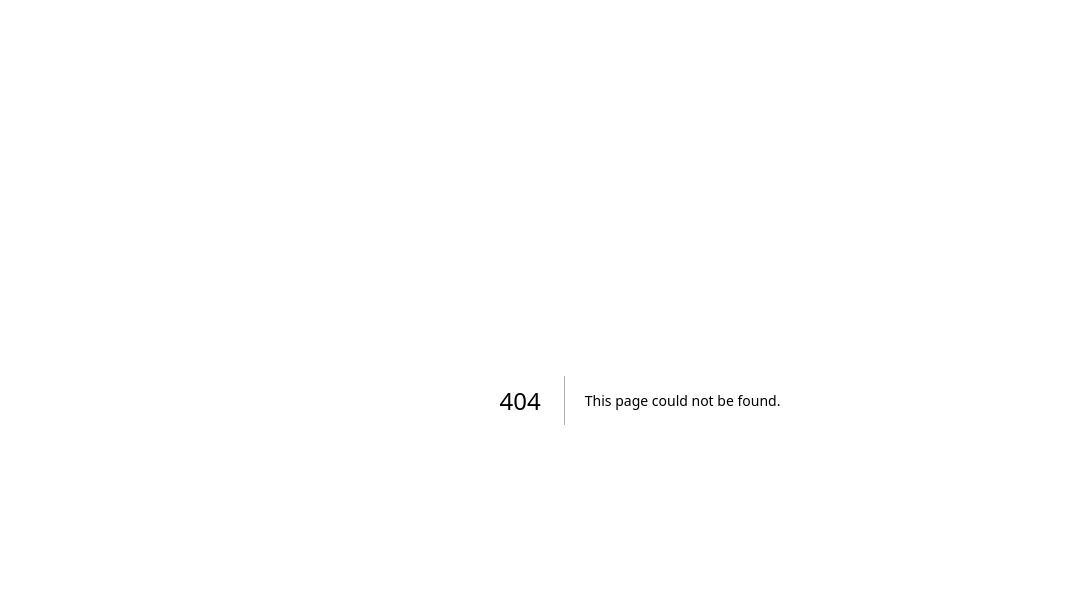
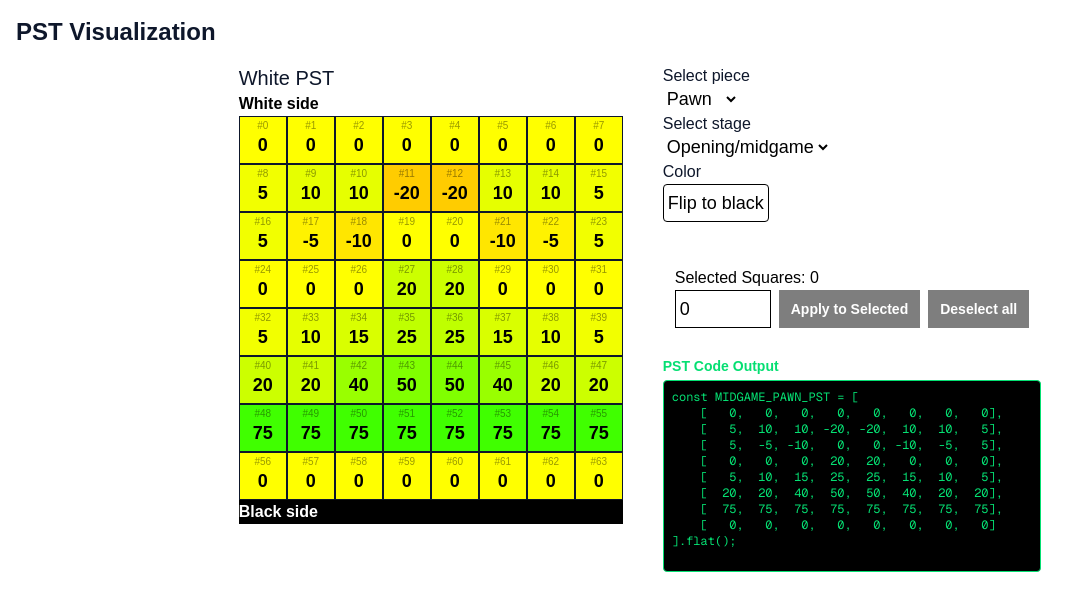
Before and after one commit to Prestopy/chessjam, a Next.js app: page /pstvis in a window 1280 px wide. Before the commit this address had no page. Shown: the top 610 px of the page, without its empty margins (0-1087 px from the left). Built offline with nearby package versions, Linux system fonts and the light colour scheme.

Commit message:
Update PSTs

```diff
--- a/src/app/engines/Engine_v6.ts
+++ b/src/app/engines/Engine_v6.ts
@@ -1,7 +1,6 @@
 import { Chess } from "@/app/Chess";
-import { Engine } from "@/app/engines/Engine";
-import { swapColor } from "@/app/utils";
-import { Color, Piece, PieceName } from "@/app/bitboardHelpers";
+import {GameStage} from "@/app/utils";
+import { Color, Piece } from "@/app/bitboardHelpers";
 import Engine_v5 from "@/app/engines/Engine_v5";
 import {PST} from "@/app/engines/pst";
 
@@ -41,45 +40,45 @@ export default class Engine_v6 extends Engine_v5 {
 
 		// --- 1. PAWNS ---
 		const whitePawns = getSquareIndices(board[Piece.WhitePawn]);
-		for (const sq of whitePawns) score += PST.midgame[Piece.WhitePawn][sq];
+		for (const sq of whitePawns) score += PST[GameStage.Midgame][Piece.WhitePawn][sq];
 
 		const blackPawns = getSquareIndices(board[Piece.BlackPawn]);
-		for (const sq of blackPawns) score -= PST.midgame[Piece.BlackPawn][sq];
+		for (const sq of blackPawns) score -= PST[GameStage.Midgame][Piece.BlackPawn][sq];
 
 		// --- 2. BISHOPS ---
 		const whiteBishops = getSquareIndices(board[Piece.WhiteBishop]);
-		for (const sq of whiteBishops) score += PST.midgame[Piece.WhiteBishop][sq];
+		for (const sq of whiteBishops) score += PST[GameStage.Midgame][Piece.WhiteBishop][sq];
 
 		const blackBishops = getSquareIndices(board[Piece.BlackBishop]);
-		for (const sq of blackBishops) score -= PST.midgame[Piece.BlackBishop][sq];
+		for (const sq of blackBishops) score -= PST[GameStage.Midgame][Piece.BlackBishop][sq];
 
 		// --- 3. KNIGHTS ---
 		const whiteKnights = getSquareIndices(board[Piece.WhiteKnight]);
-		for (const sq of whiteKnights) score += PST.midgame[Piece.WhiteKnight][sq];
+		for (const sq of whiteKnights) score += PST[GameStage.Midgame][Piece.WhiteKnight][sq];
 
 		const blackKnights = getSquareIndices(board[Piece.BlackKnight]);
-		for (const sq of blackKnights) score -= PST.midgame[Piece.BlackKnight][sq];
+		for (const sq of blackKnights) score -= PST[GameStage.Midgame][Piece.BlackKnight][sq];
 
 		// --- 4. ROOKS ---
 		const whiteRooks = getSquareIndices(board[Piece.WhiteRook]);
-		for (const sq of whiteRooks) score += PST.midgame[Piece.WhiteRook][sq];
+		for (const sq of whiteRooks) score += PST[GameStage.Midgame][Piece.WhiteRook][sq];
 
 		const blackRooks = getSquareIndices(board[Piece.BlackRook]);
-		for (const sq of blackRooks) score -= PST.midgame[Piece.BlackRook][sq];
+		for (const sq of blackRooks) score -= PST[GameStage.Midgame][Piece.BlackRook][sq];
 
 		// --- 5. QUEENS ---
 		const whiteQueens = getSquareIndices(board[Piece.WhiteQueen]);
-		for (const sq of whiteQueens) score += PST.midgame[Piece.WhiteQueen][sq];
+		for (const sq of whiteQueens) score += PST[GameStage.Midgame][Piece.WhiteQueen][sq];
 
 		const blackQueens = getSquareIndices(board[Piece.BlackQueen]);
-		for (const sq of blackQueens) score -= PST.midgame[Piece.BlackQueen][sq];
+		for (const sq of blackQueens) score -= PST[GameStage.Midgame][Piece.BlackQueen][sq];
 
 		// --- 6. KINGS ---
 		const whiteKings = getSquareIndices(board[Piece.WhiteKing]);
-		for (const sq of whiteKings) score += PST.midgame[Piece.WhiteKing][sq];
+		for (const sq of whiteKings) score += PST[GameStage.Midgame][Piece.WhiteKing][sq];
 
 		const blackKings = getSquareIndices(board[Piece.BlackKing]);
-		for (const sq of blackKings) score -= PST.midgame[Piece.BlackKing][sq];
+		for (const sq of blackKings) score -= PST[GameStage.Midgame][Piece.BlackKing][sq];
 
 		return score;
 	}
--- a/src/app/engines/pst.ts
+++ b/src/app/engines/pst.ts
@@ -1,159 +1,165 @@
 // --- Piece Square Tables (PST) ---
 // Index 0 = A1, Index 63 = H8
 import {Piece} from "@/app/bitboardHelpers";
+import {GameStage} from "@/app/utils";
 
-const PAWN_PST = [
-	[75, 75, 75, 75, 75, 75, 75, 75],
-	[50, 50, 50, 50, 50, 50, 50, 50],
-	[10, 10, 20, 30, 30, 20, 10, 10],
-	[5,   5, 10, 25, 25, 10,  5,  5],
-	[0,   0,  0, 20, 20,  0,  0,  0],
-	[5,  -5,-10,  0,  0,-10, -5,  5],
-	[5,  10, 10,-20,-20, 10, 10,  5],
-	[0,   0,  0,  0,  0,  0,  0,  0]
-].reverse().flat();
-const BISHOP_PST = [
-	[-20,-10,-10,-10,-10,-10,-10,-20],
-	[-10,  0,  0,  0,  0,  0,  0,-10],
-	[-10,  0,  5, 10, 10,  5,  0,-10],
-	[-10,  5,  5, 10, 10,  5,  5,-10],
-	[-10,  0, 10, 10, 10, 10,  0,-10],
-	[-10, 10, 10, 10, 10, 10, 10,-10],
-	[-10,  5,  0,  0,  0,  0, -5,-10],
-	[-20,-10,-40,-50,-50,-40,-10,-20]
-].flat().reverse();
-const ROOK_PST = [
-	[0,   0,  0,  0,  0,  0,  0, 0],
-	[5,  10, 10, 10, 10, 10, 10, 5],
-	[-5,  0,  0,  0,  0,  0,  0,-5],
-	[-5,  0,  0,  0,  0,  0,  0,-5],
-	[-5,  0,  0,  0,  0,  0,  0,-5],
-	[-5,  0,  0,  0,  0,  0,  0,-5],
-	[-5,-10,-10,-10,-10,-10,-10,-5],
-	[0,  0,   0,  5,  5,  0,  0, 0]
-].flat().reverse();
-const KNIGHT_PST = [
-	[-50,-40,-30,-30,-30,-30,-40,-50],
-	[-40,-20,  0,  5,  5,  0,-20,-40],
-	[-30,  5, 10, 15, 15, 10,  5,-30],
-	[-30,  0, 15, 20, 20, 15,  0,-30],
-	[-30,  5, 15, 20, 20, 15,  5,-30],
-	[-30,  0, 10, 15, 15, 10,  0,-30],
-	[-40,-20,  0,  0,  0,  0,-20,-40],
-	[-50,-40,-30,-30,-30,-30,-40,-50]
-].flat().reverse();
-const QUEEN_PST = [
-	[-20,-10,-10, -5, -5,-10,-10,-20],
-	[-10,  0,  0,  0,  0,  0,  0,-10],
-	[-10,  0,  5,  5,  5,  5,  0,-10],
-	[ -5,  0,  5,  5,  5,  5,  0, -5],
-	[  0,  0,  5,  5,  5,  5,  0,  0],
-	[-10,  5,  5,  5,  5,  5,  0,-10],
-	[-10,  0,  5,  0,  0,  0,  0,-10],
-	[-20,-10,-10, -5, -5,-10,-10,-20]
-].flat().reverse();
-const KING_PST = [
-	[-30,-40,-40,-50,-50,-40,-40,-30],
-	[-30,-40,-40,-50,-50,-40,-40,-30],
-	[-30,-40,-40,-50,-50,-40,-40,-30],
-	[-30,-40,-40,-50,-50,-40,-40,-30],
-	[-20,-30,-30,-40,-40,-30,-30,-20],
-	[-10,-20,-20,-20,-20,-20,-20,-10],
-	[ 20, 20,  0,  0,  0,  0, 20, 20],
-	[ 20, 30, 10,  0,  0, 10, 30, 20]
-].flat().reverse();
+// PSTs for white.
+// WHITE SIDE UP
+// BLACK SIDE DOWN
 
-// TODO: no endgame PSTs.
-const END_PAWN_PST = [
-	[75, 75, 75, 75, 75, 75, 75, 75],
-	[50, 50, 50, 50, 50, 50, 50, 50],
-	[10, 10, 20, 30, 30, 20, 10, 10],
-	[5,   5, 10, 25, 25, 10,  5,  5],
-	[0,   0,  0, 20, 20,  0,  0,  0],
-	[5,  -5,-10,  0,  0,-10, -5,  5],
-	[5,  10, 10,-20,-20, 10, 10,  5],
-	[0,   0,  0,  0,  0,  0,  0,  0]
-].flat().reverse();
-const END_BISHOP_PST = [
-	[-20,-10,-10,-10,-10,-10,-10,-20],
-	[-10,  0,  0,  0,  0,  0,  0,-10],
-	[-10,  0,  5, 10, 10,  5,  0,-10],
-	[-10,  5,  5, 10, 10,  5,  5,-10],
-	[-10,  0, 10, 10, 10, 10,  0,-10],
-	[-10, 10, 10, 10, 10, 10, 10,-10],
-	[-10,  5,  0,  0,  0,  0, -5,-10],
-	[-20,-10,-40,-50,-50,-40,-10,-20]
-].flat().reverse();
-const END_ROOK_PST = [
-	[0,   0,  0,  0,  0,  0,  0, 0],
-	[5,  10, 10, 10, 10, 10, 10, 5],
-	[-5,  0,  0,  0,  0,  0,  0,-5],
-	[-5,  0,  0,  0,  0,  0,  0,-5],
-	[-5,  0,  0,  0,  0,  0,  0,-5],
-	[-5,  0,  0,  0,  0,  0,  0,-5],
-	[-5,-10,-10,-10,-10,-10,-10,-5],
-	[0,  0,   0,  5,  5,  0,  0, 0]
-].flat().reverse();
-const END_KNIGHT_PST = [
-	[-50,-40,-30,-30,-30,-30,-40,-50],
-	[-40,-20,  0,  5,  5,  0,-20,-40],
-	[-30,  5, 10, 15, 15, 10,  5,-30],
-	[-30,  0, 15, 20, 20, 15,  0,-30],
-	[-30,  5, 15, 20, 20, 15,  5,-30],
-	[-30,  0, 10, 15, 15, 10,  0,-30],
-	[-40,-20,  0,  0,  0,  0,-20,-40],
-	[-50,-40,-30,-30,-30,-30,-40,-50]
-].flat().reverse();
-const END_QUEEN_PST = [
-	[-20,-10,-10, -5, -5,-10,-10,-20],
-	[-10,  0,  0,  0,  0,  0,  0,-10],
-	[-10,  0,  5,  5,  5,  5,  0,-10],
-	[ -5,  0,  5,  5,  5,  5,  0, -5],
-	[  0,  0,  5,  5,  5,  5,  0,  0],
-	[-10,  5,  5,  5,  5,  5,  0,-10],
-	[-10,  0,  5,  0,  0,  0,  0,-10],
-	[-20,-10,-10, -5, -5,-10,-10,-20]
-].flat().reverse();
-const END_KING_PST = [
-	[-30,-40,-40,-50,-50,-40,-40,-30],
-	[-30,-40,-40,-50,-50,-40,-40,-30],
-	[-30,-40,-40,-50,-50,-40,-40,-30],
-	[-30,-40,-40,-50,-50,-40,-40,-30],
-	[-20,-30,-30,-40,-40,-30,-30,-20],
-	[-10,-20,-20,-20,-20,-20,-20,-10],
-	[ 20, 20,  0,  0,  0,  0, 20, 20],
-	[ 20, 30, 10,  0,  0, 10, 30, 20]
-].flat().reverse();
+const MIDGAME_PAWN_PST = [
+	[   0,   0,   0,   0,   0,   0,   0,   0],
+	[   5,  10,  10, -20, -20,  10,  10,   5],
+	[   5,  -5, -10,   0,   0, -10,  -5,   5],
+	[   0,   0,   0,  20,  20,   0,   0,   0],
+	[   5,  10,  15,  25,  25,  15,  10,   5],
+	[  20,  20,  40,  50,  50,  40,  20,  20],
+	[  75,  75,  75,  75,  75,  75,  75,  75],
+	[   0,   0,   0,   0,   0,   0,   0,   0]
+].flat();
+const MIDGAME_BISHOP_PST = [
+	[ -20, -10, -10, -10, -10, -10, -10, -20],
+	[ -10,   5,   0,   0,   0,   0,   5, -10],
+	[ -10,  10,  10,  10,  10,  10,  10, -10],
+	[ -10,   5,  10,  10,  10,  10,   0, -10],
+	[ -10,   5,   5,  10,  10,   5,   5, -10],
+	[ -10,   0,   5,  10,  10,   5,   0, -10],
+	[ -10,  -5,   0,   0,   0,   0,  -5, -10],
+	[ -20, -10, -10, -10, -10, -10, -10, -20]
+].flat();
+const MIDGAME_ROOK_PST = [
+	[   0,   0,   5,  10,  10,   5,   0,   0],
+	[  -5,   0,   0,   0,   0,   0,   0,  -5],
+	[  -5,   0,   0,   0,   0,   0,   0,  -5],
+	[  -5,   0,   0,   0,   0,   0,   0,  -5],
+	[  -5,   0,   0,   0,   0,   0,   0,  -5],
+	[  -5,   0,   0,   0,   0,   0,   0,  -5],
+	[  -5,  10,  10,  10,  10,  10,  10,  -5],
+	[   0,   0,   0,   0,   0,   0,   0,   0]
+].flat();
+const MIDGAME_KNIGHT_PST = [
+	[ -50, -40, -30, -30, -30, -30, -40, -50],
+	[ -40, -20,   0,   0,   0,   0, -20, -40],
+	[ -30,   0,  10,  15,  15,  10,   0, -30],
+	[ -30,   5,  15,  20,  20,  15,   5, -30],
+	[ -30,   0,  15,  20,  20,  15,   0, -30],
+	[ -30,   5,  10,  15,  15,  10,   5, -30],
+	[ -40, -20,   0,   5,   5,   0, -20, -40],
+	[ -50, -40, -30, -30, -30, -30, -40, -50]
+].flat();
+const MIDGAME_QUEEN_PST = [
+	[ -20, -10, -10,  -5,  -5, -10, -10, -20],
+	[ -10,   0,   0,   0,   0,   0,   0, -10],
+	[ -10,   0,   5,   5,   5,   5,   0, -10],
+	[   0,   0,   5,   5,   5,   5,   0,   0],
+	[  -5,   0,   5,   5,   5,   5,   0,  -5],
+	[ -10,   0,   5,   5,   5,   5,   0, -10],
+	[ -10,   0,   0,   0,   0,   0,   0, -10],
+	[ -20, -10, -10,  -5,  -5, -10, -10, -20]
+].flat();
+const MIDGAME_KING_PST = [
+	[  20,  30,  10,   0,   0,  10,  30,  20],
+	[  20,  20,   0,   0,   0,   0,  20,  20],
+	[ -10, -20, -20, -20, -20, -20, -20, -10],
+	[ -20, -30, -30, -40, -40, -30, -30, -20],
+	[ -30, -40, -40, -50, -50, -40, -40, -30],
+	[ -30, -40, -40, -50, -50, -40, -40, -30],
+	[ -30, -40, -40, -50, -50, -40, -40, -30],
+	[ -30, -40, -40, -50, -50, -40, -40, -30]
+].flat();
+
+const ENDGAME_PAWN_PST = [
+	[   0,   0,   0,   0,   0,   0,   0,   0],
+	[   5,  10,  10,  20,  20,  10,  10,   5],
+	[  10,  10,  20,  30,  30,  20,  10,  10],
+	[  20,  20,  30,  40,  40,  30,  20,  20],
+	[  30,  30,  40,  50,  50,  40,  30,  30],
+	[  50,  50,  50,  50,  50,  50,  50,  50],
+	[  80,  80,  80,  80,  80,  80,  80,  80],
+	[   0,   0,   0,   0,   0,   0,   0,   0]
+].flat();
+const ENDGAME_BISHOP_PST = [
+	[ -20, -10, -10, -10, -10, -10, -10, -20],
+	[ -10,   0,   0,   0,   0,   0,   0, -10],
+	[ -10,   0,   5,  10,  10,   5,   0, -10],
+	[ -10,   5,   5,  10,  10,   5,   5, -10],
+	[ -10,   5,  10,  10,  10,  10,   5, -10],
+	[ -10,   0,  10,  10,  10,  10,   0, -10],
+	[ -10,   0,   0,   0,   0,   0,   0, -10],
+	[ -20, -10, -10, -10, -10, -10, -10, -20]
+].flat();
+const ENDGAME_ROOK_PST = [
+	[  -5,  -5,  -5,  -5,  -5,  -5,  -5,  -5],
+	[   0,   0,   0,   0,   0,   0,   0,   0],
+	[   0,   0,   0,   0,   0,   0,   0,   0],
+	[   0,   0,   0,   0,   0,   0,   0,   0],
+	[   0,   0,   0,   0,   0,   0,   0,   0],
+	[   0,   0,   0,   0,   0,   0,   0,   0],
+	[  20,  20,  20,  20,  20,  20,  20,  20],
+	[   0,   0,   0,   0,   0,   0,   0,   0]
+].flat();
+const ENDGAME_KNIGHT_PST = [
+	[ -50, -40, -30, -30, -30, -30, -40, -50],
+	[ -30, -10,   0,   0,   0,   0, -10, -30],
+	[ -30,   0,  10,  15,  15,  10,   0, -30],
+	[ -30,   5,  15,  20,  20,  15,   5, -30],
+	[ -30,   0,  15,  20,  20,  15,   0, -30],
+	[ -30,   5,  10,  10,  10,  10,   5, -30],
+	[ -40, -20,   0,   5,   5,   0, -20, -40],
+	[ -50, -40, -30, -30, -30, -30, -40, -50]
+].flat();
+const ENDGAME_QUEEN_PST = [
+	[ -20, -10, -10,  -5,  -5, -10, -10, -20],
+	[ -10,   0,   0,   0,   0,   0,   0, -10],
+	[ -10,   0,  10,  10,  10,  10,   0, -10],
+	[  -5,   0,  10,  20,  20,  10,   0,  -5],
+	[  -5,   0,  10,  20,  20,  10,   0,  -5],
+	[ -10,   0,  10,  10,  10,  10,   0, -10],
+	[ -10,   0,   0,   0,   0,   0,   0, -10],
+	[ -20, -10, -10,  -5,  -5, -10, -10, -20]
+].flat();
+const ENDGAME_KING_PST = [
+	[ -50, -40, -30, -20, -20, -30, -40, -50],
+	[ -30, -20, -10,   0,   0, -10, -20, -30],
+	[ -30, -10,  20,  30,  30,  20, -10, -30],
+	[ -30, -10,  30,  40,  40,  30, -10, -30],
+	[ -30, -10,  30,  40,  40,  30, -10, -30],
+	[ -30, -10,  20,  30,  30,  20, -10, -30],
+	[ -30, -30,   0,   0,   0,   0, -30, -30],
+	[ -50, -40, -30, -30, -30, -30, -40, -50]
+].flat();
 
 export const PST = {
-	midgame: { // opening/midgame
-		[Piece.WhitePawn]:   PAWN_PST,
-		[Piece.WhiteKnight]: KNIGHT_PST,
-		[Piece.WhiteBishop]: BISHOP_PST,
-		[Piece.WhiteRook]:   ROOK_PST,
-		[Piece.WhiteQueen]:  QUEEN_PST,
-		[Piece.WhiteKing]:   KING_PST,
+	[GameStage.Midgame]: {
+		[Piece.WhitePawn]:   MIDGAME_PAWN_PST,
+		[Piece.WhiteKnight]: MIDGAME_KNIGHT_PST,
+		[Piece.WhiteBishop]: MIDGAME_BISHOP_PST,
+		[Piece.WhiteRook]:   MIDGAME_ROOK_PST,
+		[Piece.WhiteQueen]:  MIDGAME_QUEEN_PST,
+		[Piece.WhiteKing]:   MIDGAME_KING_PST,
 
-		[Piece.BlackPawn]:   PAWN_PST.reverse(),
-		[Piece.BlackKnight]: KNIGHT_PST.reverse(),
-		[Piece.BlackBishop]: BISHOP_PST.reverse(),
-		[Piece.BlackRook]:   ROOK_PST.reverse(),
-		[Piece.BlackQueen]:  QUEEN_PST.reverse(),
-		[Piece.BlackKing]:   KING_PST.reverse(),
+		// FIX: Clone the array first using [...spread], THEN reverse it safely!
+		[Piece.BlackPawn]:   [...MIDGAME_PAWN_PST].reverse(),
+		[Piece.BlackKnight]: [...MIDGAME_KNIGHT_PST].reverse(),
+		[Piece.BlackBishop]: [...MIDGAME_BISHOP_PST].reverse(),
+		[Piece.BlackRook]:   [...MIDGAME_ROOK_PST].reverse(),
+		[Piece.BlackQueen]:  [...MIDGAME_QUEEN_PST].reverse(),
+		[Piece.BlackKing]:   [...MIDGAME_KING_PST].reverse(),
 	},
-	endgame: {
-		[Piece.WhitePawn]:   END_PAWN_PST,
-		[Piece.WhiteKnight]: END_KNIGHT_PST,
-		[Piece.WhiteBishop]: END_BISHOP_PST,
-		[Piece.WhiteRook]:   END_ROOK_PST,
-		[Piece.WhiteQueen]:  END_QUEEN_PST,
-		[Piece.WhiteKing]:   END_KING_PST,
+	[GameStage.Endgame]: {
+		[Piece.WhitePawn]:   ENDGAME_PAWN_PST,
+		[Piece.WhiteKnight]: ENDGAME_KNIGHT_PST,
+		[Piece.WhiteBishop]: ENDGAME_BISHOP_PST,
+		[Piece.WhiteRook]:   ENDGAME_ROOK_PST,
+		[Piece.WhiteQueen]:  ENDGAME_QUEEN_PST,
+		[Piece.WhiteKing]:   ENDGAME_KING_PST,
 
-		[Piece.BlackPawn]:   END_PAWN_PST.reverse(),
-		[Piece.BlackKnight]: END_KNIGHT_PST.reverse(),
-		[Piece.BlackBishop]: END_BISHOP_PST.reverse(),
-		[Piece.BlackRook]:   END_ROOK_PST.reverse(),
-		[Piece.BlackQueen]:  END_QUEEN_PST.reverse(),
-		[Piece.BlackKing]:   END_KING_PST.reverse(),
+		// FIX: Clone the array first here as well
+		[Piece.BlackPawn]:   [...ENDGAME_PAWN_PST].reverse(),
+		[Piece.BlackKnight]: [...ENDGAME_KNIGHT_PST].reverse(),
+		[Piece.BlackBishop]: [...ENDGAME_BISHOP_PST].reverse(),
+		[Piece.BlackRook]:   [...ENDGAME_ROOK_PST].reverse(),
+		[Piece.BlackQueen]:  [...ENDGAME_QUEEN_PST].reverse(),
+		[Piece.BlackKing]:   [...ENDGAME_KING_PST].reverse(),
 	}
 }
--- /dev/null
+++ b/src/app/pstvis/page.tsx
@@ -0,0 +1,206 @@
+"use client";
+
+import { useState } from "react";
+import { Color, makePiece, PieceName } from "@/app/bitboardHelpers";
+import { GameStage, swapColor } from "@/app/utils";
+import { PST as StaticPST } from "@/app/engines/pst";
+
+export default function PstVis() {
+	const [piece, setPiece] = useState<PieceName>(PieceName.Pawn);
+	const [color, setColor] = useState<Color>(Color.White);
+	const [stage, setStage] = useState<Exclude<GameStage, GameStage.Opening>>(GameStage.Midgame);
+
+	const [editablePst, setEditablePst] = useState(() => JSON.parse(JSON.stringify(StaticPST)));
+
+	// Track multi-selection visually by grid index
+	const [selectedVisualIndices, setSelectedVisualIndices] = useState<Set<number>>(new Set());
+	const [isDragging, setIsDragging] = useState<boolean>(false);
+	const [inputValue, setInputValue] = useState<string>("0");
+
+	const getColor = (v: number): string => {
+		const clampedV = Math.max(-100, Math.min(100, v));
+		let r = 0;
+		let g = 0;
+
+		if (clampedV < 0) {
+			r = 255;
+			g = Math.round(((100 + clampedV) / 100) * 255);
+		} else {
+			r = Math.round(((100 - clampedV) / 100) * 255);
+			g = 255;
+		}
+
+		const toHex = (c: number) => c.toString(16).padStart(2, '0');
+		return `#${toHex(r)}${toHex(g)}00`;
+	};
+
+	// Handle initial square interaction
+	const handleSquareMouseDown = (visualIndex: number) => {
+		setIsDragging(true);
+		const newSelection = new Set(selectedVisualIndices);
+		if (newSelection.has(visualIndex)) {
+			newSelection.delete(visualIndex);
+		} else {
+			newSelection.add(visualIndex);
+		}
+		setSelectedVisualIndices(newSelection);
+	};
+
+	// Handle drag selection expansion
+	const handleSquareMouseEnter = (visualIndex: number) => {
+		if (!isDragging) return;
+		const newSelection = new Set(selectedVisualIndices);
+		newSelection.add(visualIndex);
+		setSelectedVisualIndices(newSelection);
+	};
+
+	// Apply the on-screen input value to all selected nodes
+	const applyValueToSelected = () => {
+		const newValue = parseInt(inputValue);
+		if (isNaN(newValue) || selectedVisualIndices.size === 0) return;
+
+		const updatedPst = { ...editablePst };
+		const targetPieceKey = makePiece(piece, color);
+		const oppositeColor = swapColor(color);
+		const oppositePieceKey = makePiece(piece, oppositeColor);
+
+		selectedVisualIndices.forEach((visualIndex) => {
+			const actualIndex = color === Color.Black ? visualIndex ^ 56 : visualIndex;
+
+			// Mutate active piece
+			updatedPst[stage][targetPieceKey][actualIndex] = newValue;
+
+			// Maintain mirrored symmetry values
+			updatedPst[stage][oppositePieceKey][actualIndex ^ 56] = newValue;
+		});
+
+		setEditablePst(updatedPst);
+		setSelectedVisualIndices(new Set()); // Clear selection after apply
+	};
+
+	const deselectAll = () => {
+		setSelectedVisualIndices(new Set());
+	}
+
+	const generateExportString = (): string => {
+		const currentData: number[] = editablePst[stage][makePiece(piece, color)];
+		const orientedData = [...currentData];
+
+		const rows: string[] = [];
+		for (let i = 0; i < 64; i += 8) {
+			const rowChunk = orientedData.slice(i, i + 8);
+			const formattedRow = rowChunk.map(v => String(v).padStart(4, ' ')).join(',');
+			rows.push(`    [${formattedRow}]`);
+		}
+
+		// @ts-expect-error PieceName is a const enum for optimization, and you can't use [piece] to index a const enum...
+		const tableName = `${GameStage[stage]}_${PieceName[piece]}_PST`.toUpperCase();
+		return `const ${tableName} = [\n${rows.join(",\n")}\n].flat();`;
+	};
+
+	const activePieceKey = makePiece(piece, color);
+	const visibleArray: number[] = editablePst[stage][activePieceKey] || [];
+
+	return (
+		<div className="p-4" onMouseUp={() => setIsDragging(false)}>
+			<h1 className="text-2xl font-bold mb-4">PST Visualization</h1>
+
+			<div className="flex flex-row justify-center gap-10 margin-auto">
+				<div>
+					<h1 className="text-xl">{color === Color.White ? "White" : "Black"} PST</h1>
+					<p className="font-bold bg-white text-black">White side</p>
+					<div className="grid grid-cols-8 grid-rows-8 gap-0 w-fit select-none">
+						{
+							visibleArray.map((n, i) => {
+								const isSelected = selectedVisualIndices.has(i);
+								return (
+									<button
+										key={i}
+										onMouseDown={() => handleSquareMouseDown(i)}
+										onMouseEnter={() => handleSquareMouseEnter(i)}
+										className={`w-12 h-12 flex flex-col items-center justify-center border transition-all ${
+											isSelected ? "border-3 border-blue-500" : ""
+										}`}
+										style={{
+											backgroundColor: getColor(n),
+										}}
+										title={`Array Index: ${color === Color.Black ? i ^ 56 : i}\nVisual Grid Index: ${i}`}
+									>
+                               <span className="text-black text-[10px] opacity-40 leading-none">
+                                  #{color === Color.Black ? i ^ 56 : i}
+                               </span>
+										<span className="text-black text-lg font-semibold">{n}</span>
+									</button>
+								);
+							})
+						}
+					</div>
+					<p className="font-bold bg-black text-white">Black side</p>
+				</div>
+
+				<div>
+					<p>Select piece</p>
+					<select className="bg-white text-black text-lg" onChange={(e) => { setPiece(parseInt(e.target.value)); setSelectedVisualIndices(new Set()); }}>
+						<option value={PieceName.Pawn}>Pawn</option>
+						<option value={PieceName.Knight}>Knight</option>
+						<option value={PieceName.Bishop}>Bishop</option>
+						<option value={PieceName.Rook}>Rook</option>
+						<option value={PieceName.King}>King</option>
+						<option value={PieceName.Queen}>Queen</option>
+					</select>
+
+					<p>Select stage</p>
+					<select className="bg-white text-black text-lg" onChange={(e) => { setStage(parseInt(e.target.value)); setSelectedVisualIndices(new Set()); }}>
+						<option value={GameStage.Midgame}>Opening/midgame</option>
+						<option value={GameStage.Endgame}>Endgame</option>
+					</select>
+
+					<p>Color</p>
+					<button className="bg-white text-black text-lg p-1 border rounded mb-4" onClick={() => { setColor(swapColor(color)); setSelectedVisualIndices(new Set()); }}>
+						Flip to {swapColor(color) === Color.White ? "white" : "black"}
+					</button>
+
+					{/* Unified On-Screen Multi-Square Value Editor */}
+					<div className="mt-4 p-3 bg-white text-black">
+						<p>
+							Selected Squares: {selectedVisualIndices.size}
+						</p>
+						<div className="flex gap-2">
+							<input
+								type="number"
+								value={inputValue}
+								onChange={(e) => setInputValue(e.target.value)}
+								className="bg-white text-black text-lg w-24 p-1 border"
+								placeholder="Value"
+							/>
+							<button
+								onClick={applyValueToSelected}
+								disabled={selectedVisualIndices.size === 0}
+								className="bg-black hover:bg-slate-800 text-white font-bold px-3 py-1 text-sm disabled:opacity-40"
+							>
+								Apply to Selected
+							</button>
+							<button
+								onClick={deselectAll}
+								disabled={selectedVisualIndices.size === 0}
+								className="bg-black hover:bg-slate-800 text-white font-bold px-3 py-1 text-sm disabled:opacity-40"
+							>
+								Deselect all
+							</button>
+						</div>
+					</div>
+
+					<div className="mt-4">
+						<p className="font-bold text-sm text-green-400">PST Code Output</p>
+						<textarea
+							readOnly
+							value={generateExportString()}
+							className="w-full h-48 bg-black text-green-400 font-mono p-2 text-xs rounded border resize-none mt-1"
+							onClick={(e) => (e.target as HTMLTextAreaElement).select()}
+						/>
+					</div>
+				</div>
+			</div>
+		</div>
+	);
+}
--- a/src/app/utils.ts
+++ b/src/app/utils.ts
@@ -10,6 +10,12 @@ import Engine_v5 from "@/app/engines/Engine_v5";
 export interface GameDetails {
 	state: GameState;
 	winner: Color | null;
+}
+
+export enum GameStage {
+	Opening,
+	Midgame,
+	Endgame
 }
 
 export enum GameState {
```
